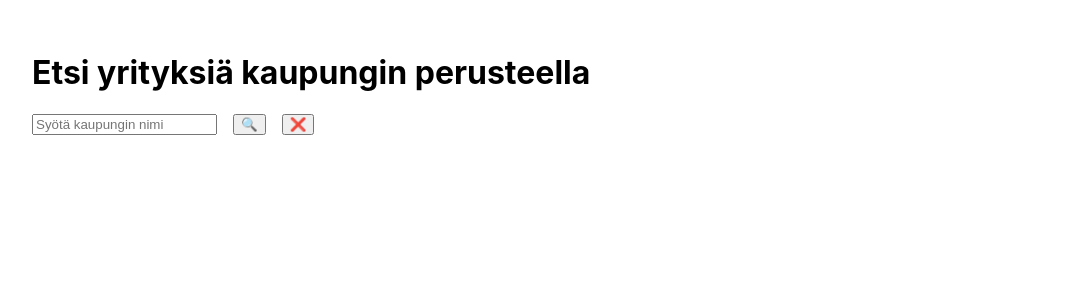
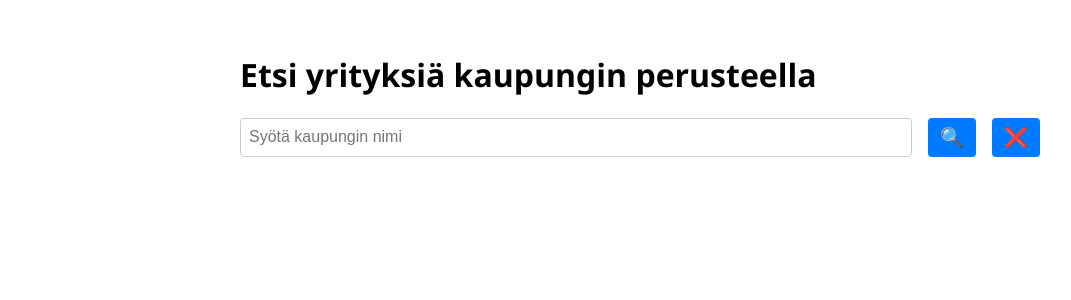
Before and after one commit to nikitaparamonov/ohjelmistoalan-yritysten-haku, a React (Create React App) app: page / in a window 1280 px wide. Shown: the top 300 px of the page, without its empty margins (0-1071 px from the left). Built offline with nearby package versions, Linux system fonts and the light colour scheme.

Commit message:
added SearchCompanies.css

```diff
--- /dev/null
+++ b/src/components/SearchCompanies.css
@@ -0,0 +1,70 @@
+.container {
+  padding: 2rem;
+  font-family: 'Segoe UI', Tahoma, Geneva, Verdana, sans-serif;
+  max-width: 800px;
+  margin: 0 auto;
+}
+
+.search-bar {
+  display: flex;
+  gap: 1rem;
+  margin-bottom: 1rem;
+}
+
+.search-bar input {
+  padding: 0.5rem;
+  font-size: 1rem;
+  flex: 1;
+  border: 1px solid #ccc;
+  border-radius: 4px;
+}
+
+.search-bar button {
+  padding: 0.5rem 0.75rem;
+  font-size: 1.2rem;
+  border: none;
+  cursor: pointer;
+  border-radius: 4px;
+  background-color: #007bff;
+  color: white;
+  transition: background-color 0.3s ease;
+}
+
+.search-bar button:hover {
+  background-color: #0056b3;
+}
+
+ul {
+  list-style-type: none;
+  padding: 0;
+}
+
+li {
+  padding: 0.5rem 0;
+  border-bottom: 1px solid #eee;
+}
+
+.pagination {
+  margin-top: 1rem;
+  display: flex;
+  flex-wrap: wrap;
+  gap: 0.5rem;
+}
+
+.pagination button {
+  padding: 0.4rem 0.75rem;
+  border: 1px solid #ccc;
+  background-color: white;
+  cursor: pointer;
+  border-radius: 4px;
+}
+
+.pagination button.active {
+  font-weight: bold;
+  background-color: #007bff;
+  color: white;
+}
+
+.pagination button:hover {
+  background-color: #f0f0f0;
+}
--- a/src/components/SearchCompanies.tsx
+++ b/src/components/SearchCompanies.tsx
@@ -1,5 +1,6 @@
 import React, { useState, useEffect } from 'react'
 import axios from 'axios'
+import './SearchCompanies.css'
 
 type Company = {
 	_id: string
@@ -70,11 +71,66 @@ const SearchCompanies: React.FC = () => {
 
 	const totalPages = Math.ceil(total / pageSize)
 
+	const renderPagination = () => {
+		if (totalPages <= 1) return null
+
+		const pages: (number | string)[] = []
+
+		if (totalPages <= 7) {
+			for (let i = 1; i <= totalPages; i++) pages.push(i)
+		} else {
+			pages.push(1)
+
+			if (page > 3) pages.push('...')
+
+			const start = Math.max(2, page - 1)
+			const end = Math.min(totalPages - 1, page + 1)
+
+			for (let i = start; i <= end; i++) {
+				pages.push(i)
+			}
+
+			if (page < totalPages - 2) pages.push('...')
+
+			pages.push(totalPages)
+		}
+
+		return (
+			<div className="pagination">
+				<button
+					onClick={() => setPage((p) => Math.max(1, p - 1))}
+					disabled={page === 1}
+				>
+					←
+				</button>
+				{pages.map((p, i) =>
+					p === '...' ? (
+						<span key={i} className="pagination-dots">…</span>
+					) : (
+						<button
+							key={i}
+							onClick={() => setPage(Number(p))}
+							className={page === p ? 'active' : ''}
+						>
+							{p}
+						</button>
+					),
+				)}
+				<button
+					onClick={() => setPage((p) => Math.min(totalPages, p + 1))}
+					disabled={page === totalPages}
+				>
+					→
+				</button>
+			</div>
+		)
+	}
+
 	return (
-		<div style={{ padding: '2rem' }}>
+		<div className="container">
 			<h1>Etsi yrityksiä kaupungin perusteella</h1>
 
-			<div style={{ display: 'flex', gap: '1rem', marginBottom: '1rem' }}>
+			<div className="search-bar">
 				<input
 					type="text"
 					placeholder="Syötä kaupungin nimi"
@@ -97,20 +153,7 @@ const SearchCompanies: React.FC = () => {
 						))}
 					</ul>
 
-					<div style={{ marginTop: '1rem' }}>
-						{Array.from({ length: totalPages }, (_, i) => (
-							<button
-								key={i}
-								onClick={() => setPage(i + 1)}
-								style={{
-									marginRight: '0.5rem',
-									fontWeight: page === i + 1 ? 'bold' : 'normal',
-								}}
-							>
-								{i + 1}
-							</button>
-						))}
-					</div>
+					{renderPagination()}
 				</>
 			)}
 
```
